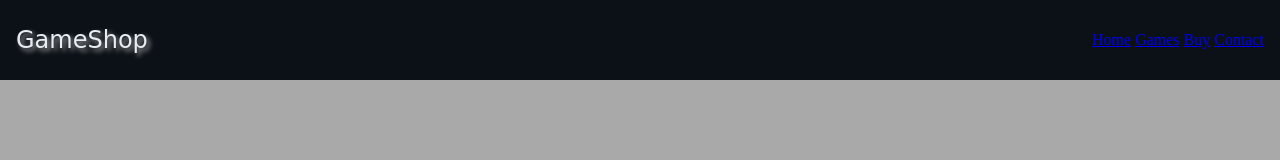
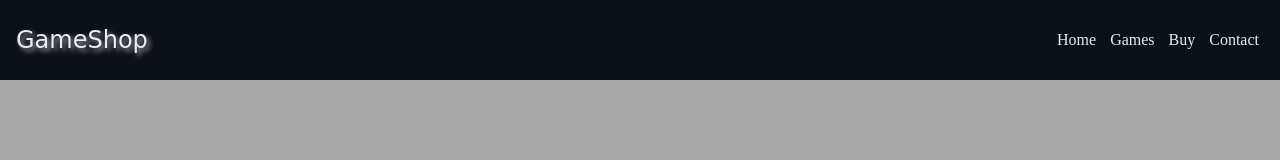
Before and after one commit to aakashbishnoi1/Landing-page, a plain HTML site: page index.html in a window 1280 px wide. Drawn offline with Linux system fonts and the light colour scheme; a web font is replaced by a local one.

Commit message:
Style the nav links
added style to nav links and gave it a hover effect

```diff
--- a/style.css
+++ b/style.css
@@ -24,3 +24,16 @@ html, body {
     font-size: 1.5rem;
     text-shadow: 3px 3px 5px darkgray;
 }
+
+.links {
+    text-decoration: none;
+    color: rgb(230, 237, 243);
+    padding: 5px;
+    transition: all 0.25s;
+}
+
+.links:hover {
+    background-color: rgb(230, 237, 243);
+    color: rgb(12,17,23);
+    border-radius: 12px;
+}
```
